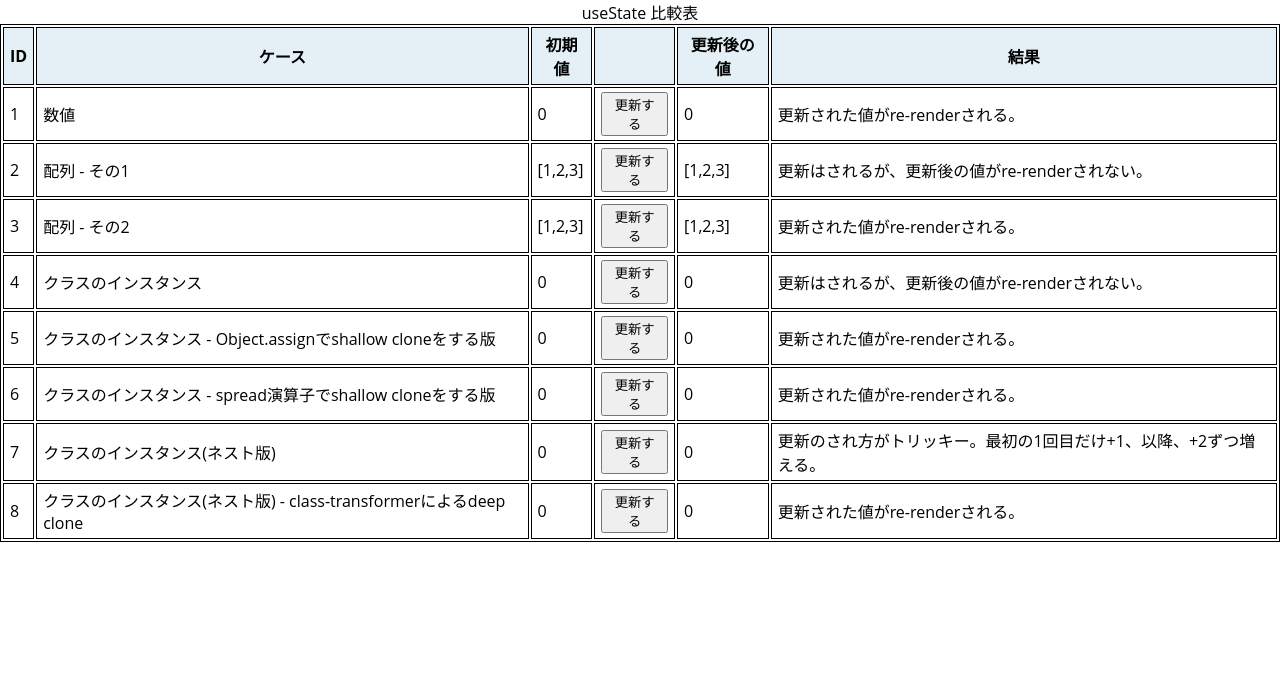
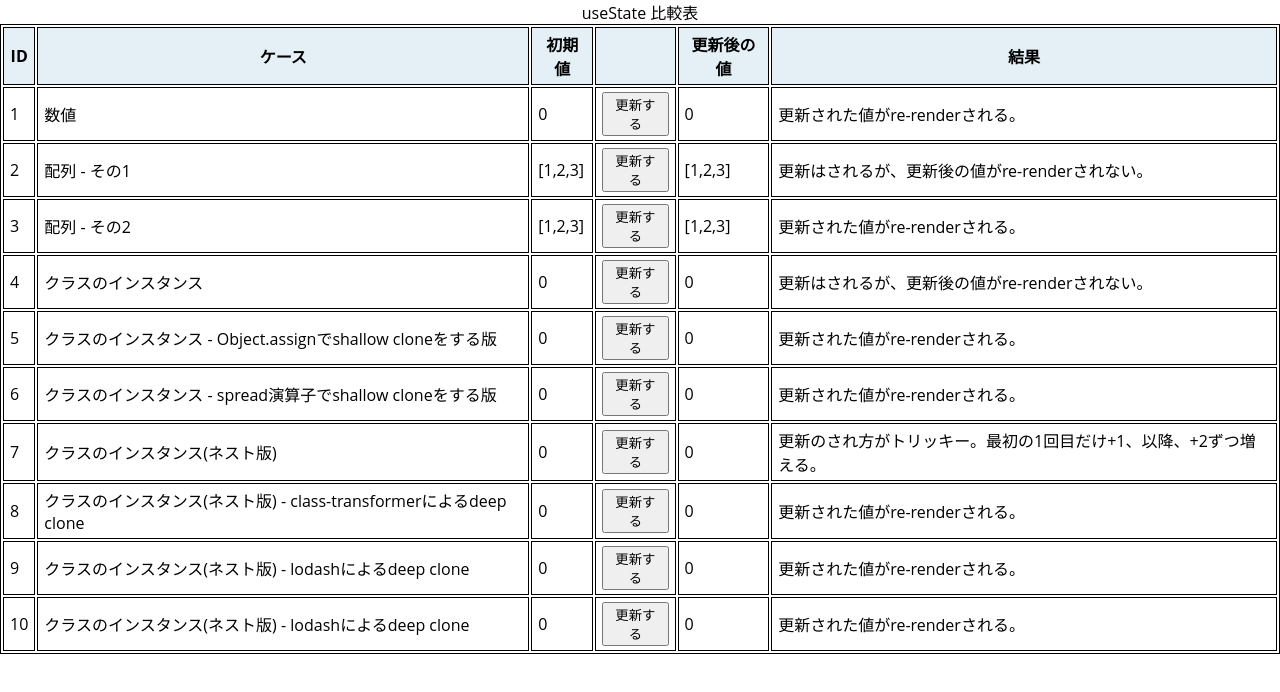
Before and after one commit to DiveIntoHacking/mo-use-states, a React (Create React App) app: page / in a window 1280 px wide. Shown: the top 692 px of the page. Built offline with nearby package versions, Linux system fonts and the light colour scheme.

Commit message:
just update

```diff
--- a/package.json
+++ b/package.json
@@ -7,6 +7,8 @@
     "@testing-library/react": "^11.1.0",
     "@testing-library/user-event": "^12.1.10",
     "class-transformer": "^0.3.1",
+    "jquery": "^3.5.1",
+    "lodash": "^4.17.20",
     "react": "^17.0.1",
     "react-dom": "^17.0.1",
     "react-scripts": "4.0.1",
--- a/src/App.js
+++ b/src/App.js
@@ -1,5 +1,7 @@
 import React, { useState } from 'react';
 import { classToClass } from 'class-transformer';
+import _ from 'lodash';
+import $ from 'jquery';
 
 import './App.css';
 
@@ -209,6 +211,58 @@ const StateIsClassInstance5 = ({ id }) => {
   );
 };
 
+const StateIsClassInstance6 = ({ id }) => {
+  const _counter = new Counter();
+  _counter.counter = new Counter();
+  const [counter, setCounter] = useState(_counter);
+  const increment = () => {
+    setCounter((previousCounter) => {
+      let _previousCounter = _.cloneDeep(previousCounter);
+      _previousCounter.counter.count = _previousCounter.counter.count + 1;
+      return _previousCounter;
+    });
+  };
+
+  return (
+    <tr>
+      <td>{id}</td>
+      <td>クラスのインスタンス(ネスト版) - lodashによるdeep clone</td>
+      <td>0</td>
+      <td>
+        <button onClick={increment}>更新する</button>
+      </td>
+      <td>{counter.counter.count}</td>
+      <td>{updatableAndReRenderable}</td>
+    </tr>
+  );
+};
+
+const StateIsClassInstance7 = ({ id }) => {
+  const _counter = new Counter();
+  _counter.counter = new Counter();
+  const [counter, setCounter] = useState(_counter);
+  const increment = () => {
+    setCounter((previousCounter) => {
+      let _previousCounter = _.cloneDeep(previousCounter);
+      _previousCounter.counter.count = _previousCounter.counter.count + 1;
+      return _previousCounter;
+    });
+  };
+
+  return (
+    <tr>
+      <td>{id}</td>
+      <td>クラスのインスタンス(ネスト版) - lodashによるdeep clone</td>
+      <td>0</td>
+      <td>
+        <button onClick={increment}>更新する</button>
+      </td>
+      <td>{counter.counter.count}</td>
+      <td>{updatableAndReRenderable}</td>
+    </tr>
+  );
+};
+
 const App = () => {
   return (
     <table>
@@ -232,6 +286,8 @@ const App = () => {
         <StateIsClassInstance3 id={6} />
         <StateIsClassInstance4 id={7} />
         <StateIsClassInstance5 id={8} />
+        <StateIsClassInstance6 id={9} />
+        <StateIsClassInstance7 id={10} />
       </tbody>
     </table>
   );
```
Also changed, not shown: 1 other file (tests, documents, lock files or other folders).
